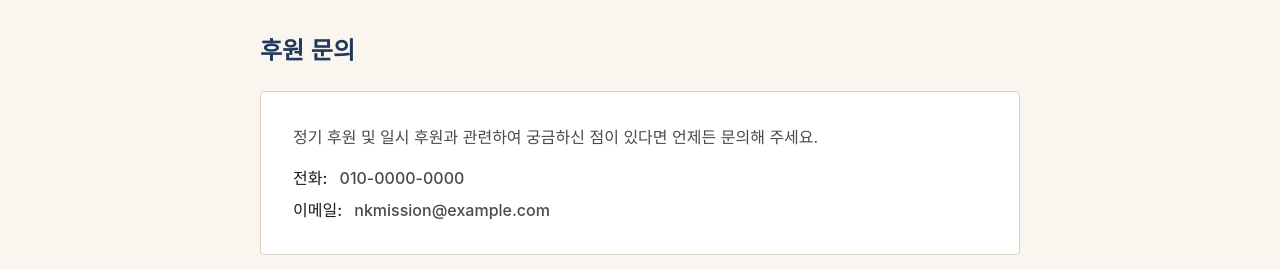
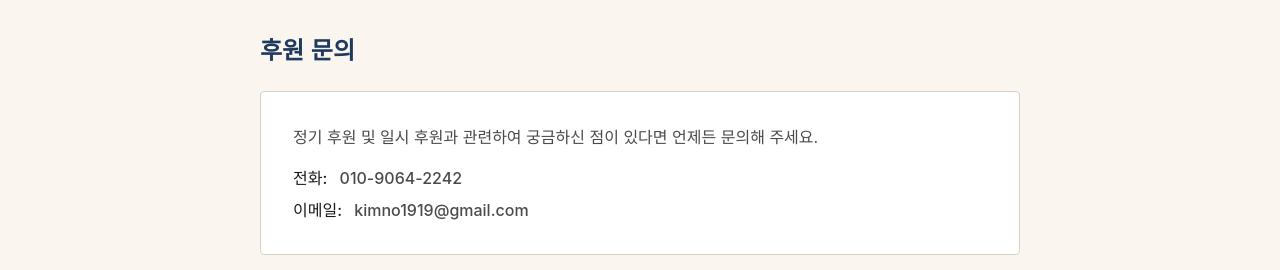
Before and after one commit to kimno1919-bit/nk, a Next.js app: page /support in a window 1280 px wide. Shown: the part 1321-1591 px from the top of the page. Built offline with nearby package versions, Linux system fonts and the light colour scheme; a web font is replaced by a local one.

Commit message:
fix: 후원하기 페이지 실제 연락처 정보(전화, 이메일)로 업데이트

```diff
--- a/src/app/support/page.tsx
+++ b/src/app/support/page.tsx
@@ -91,8 +91,8 @@ export default function SupportPage() {
                 정기 후원 및 일시 후원과 관련하여 궁금하신 점이 있다면 언제든 문의해 주세요.
               </p>
               <div className="space-y-2 font-medium text-ink">
-                <p>전화: <span className="text-ink-2 ml-2">010-0000-0000</span></p>
-                <p>이메일: <span className="text-ink-2 ml-2">nkmission@example.com</span></p>
+                <p>전화: <span className="text-ink-2 ml-2">010-9064-2242</span></p>
+                <p>이메일: <span className="text-ink-2 ml-2">kimno1919@gmail.com</span></p>
               </div>
             </div>
           </section>
```
